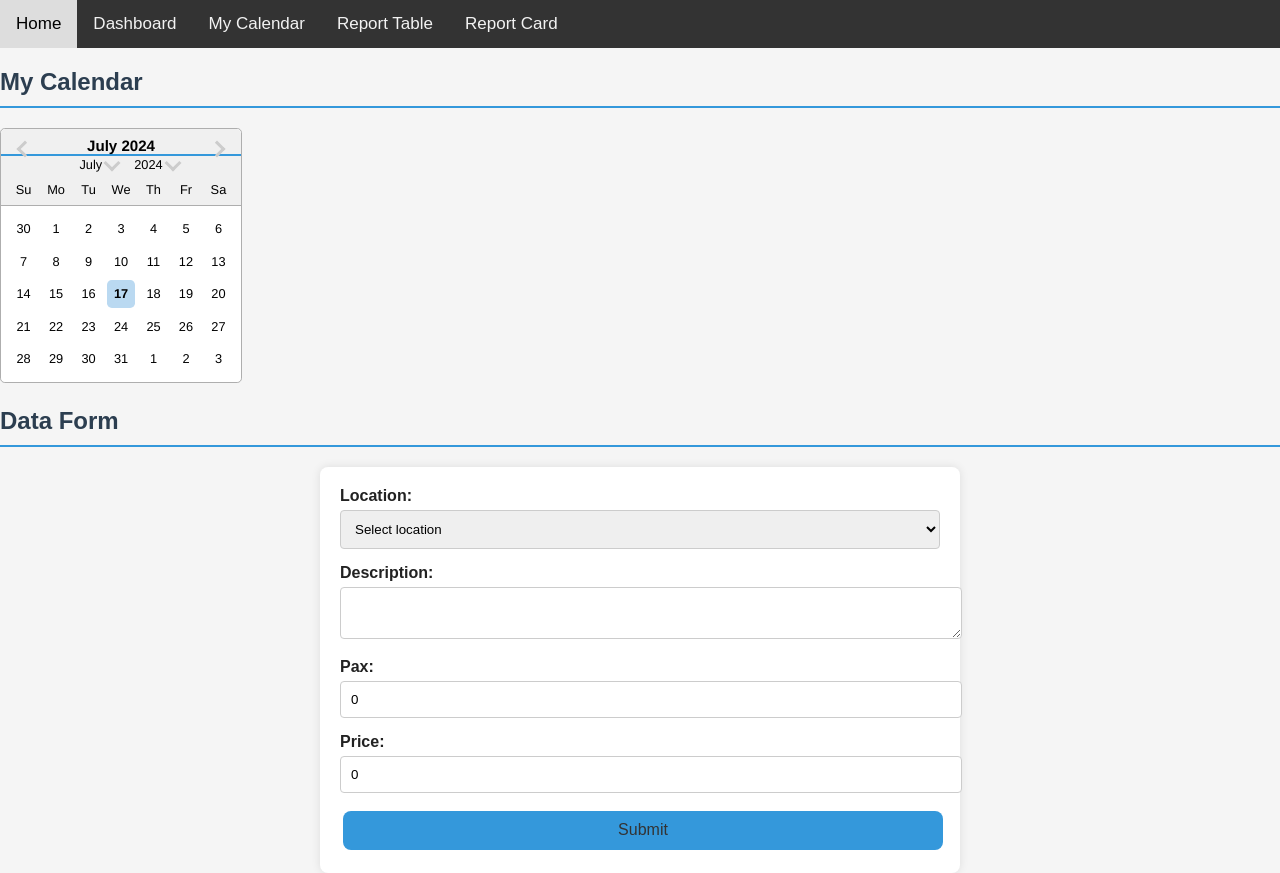
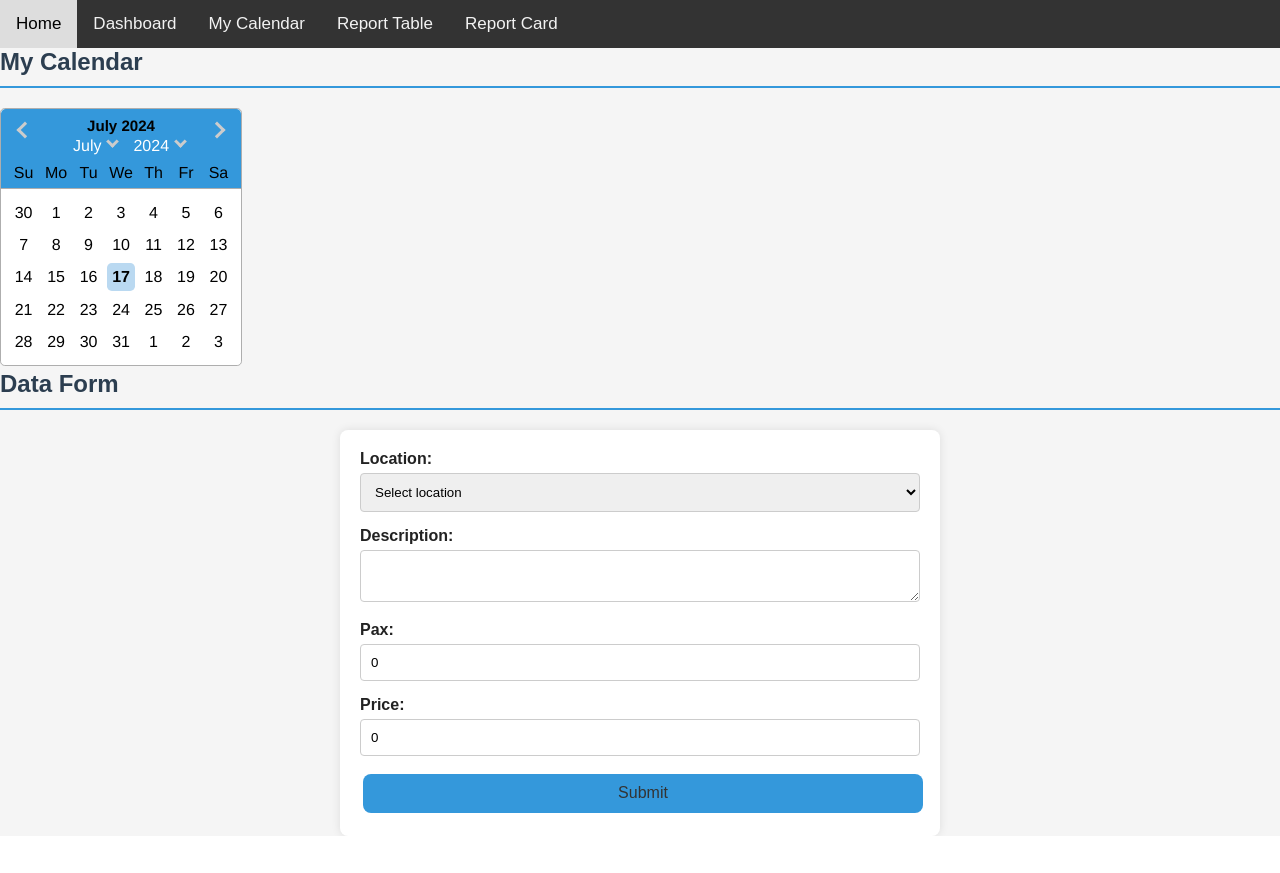
Before and after one commit to Allynesta/myplanner, a React (Vite) app: page /PlannerPage in a window 1280 px wide. After the commit the page ends 836 px from the top, so only its background shows below. Built offline with nearby package versions, Linux system fonts and the light colour scheme.

Commit message:
"Updated CSS files: added global styles, refactored button and form element styles, and made changes to dashboard and report table layouts."

```diff
--- a/src/App.css
+++ b/src/App.css
@@ -1,3 +1,8 @@
+* {
+  box-sizing: border-box;
+  margin: auto;
+}
+
 body {
   font-family: Arial, sans-serif;
   margin: 0;
@@ -7,7 +12,7 @@ body {
 }
 
 .container {
-  max-width: 1200px;
+  max-width: 100%;
   margin: 0 auto;
   padding: 20px;
 }
@@ -19,17 +24,7 @@ h2 {
   margin-bottom: 20px;
 }
 
-button {
-  border-radius: 8px;
-  border: 1px solid transparent;
-  padding: 0.6em 1.2em;
-  font-size: 1em;
-  font-weight: 500;
-  font-family: inherit;
-  background-color: var(--button-bg-color);
-  cursor: pointer;
-  transition: border-color 0.25s;
-}
+
 
 @media (max-width: 768px) {
   .container {
--- a/src/index.css
+++ b/src/index.css
@@ -39,6 +39,18 @@ h1 {
   line-height: 1.1;
 }
 
+select,
+textarea,
+input[type="number"] {
+  width: 100%;
+  padding: 10px;
+  border-radius: 4px;
+  border: 1px solid var(--form-border-color);
+  margin-bottom: 15px;
+}
+
+
+
 button {
   border-radius: 8px;
   border: 1px solid transparent;
@@ -46,7 +58,7 @@ button {
   font-size: 1em;
   font-weight: 500;
   font-family: inherit;
-  background-color: #1a1a1a;
+  background-color: var(--button-bg-color);
   cursor: pointer;
   transition: border-color 0.25s;
 }
@@ -56,17 +68,6 @@ button:hover {
 button:focus,
 button:focus-visible {
   outline: 4px auto -webkit-focus-ring-color;
-}
-
-
-select,
-textarea,
-input[type="number"] {
-  width: 100%;
-  padding: 10px;
-  border-radius: 4px;
-  border: 1px solid var(--form-border-color);
-  margin-bottom: 15px;
 }
 
 @media (prefers-color-scheme: light) {
--- a/src/pages/Home.tsx
+++ b/src/pages/Home.tsx
@@ -3,7 +3,7 @@ const Home = () => {
 		<div>
 			<div className="grid h-screen place-content-center bg-white px-4">
 				<h1 className="uppercase tracking-widest text-gray-500">
-					404 | Not Found
+					404 | My Planner
 				</h1>
 			</div>
 		</div>
--- a/src/styles/dashboard.css
+++ b/src/styles/dashboard.css
@@ -1,6 +1,6 @@
 /* --- calendar width --- */
 .react-calendar {
-    width: auto;
+    width: 100%;
     max-width: 100%;
 }
 
@@ -26,6 +26,17 @@
   color: #fff;
   font-weight: bold;
   padding: 10px;
+  }
+
+  .react-calendar__month-view__weekdays > div {
+    width: 30px;
+    height: 30px;
+    display: flex;
+    justify-content: center;
+    align-items: center;
+    border-radius: 50%;
+    background-color: #000;
+    color: #fff;
   }
 
   /* ~~~ button styles ~~~ */
@@ -62,8 +73,11 @@
 
 
 
+
+
+
 .indicator {
-    background-color: #fff;
+    background-color: #22a822;
     padding: 4px;
     border-radius: 10px;
     box-shadow: 0 0 10px rgba(0, 0, 0, 0.2);
@@ -84,3 +98,8 @@
     font-weight: bold;
     margin-right: 10px;
   }
+
+
+  .ReactModal__Content.ReactModal__Content--after-open {
+    HEIGHT: 60VH;
+}
--- a/src/styles/dataform.css
+++ b/src/styles/dataform.css
@@ -13,15 +13,7 @@ form {
     font-weight: bold;
   }
 
-  select,
-  textarea,
-  input[type="number"] {
-    width: 100%;
-    padding: 10px;
-    border-radius: 4px;
-    border: 1px solid var(--form-border-color);
-    margin-bottom: 15px;
-  }
+
 
   button.btn-submit {
     border-radius: 8px;
@@ -51,3 +43,38 @@ form {
     font-size: 0.875rem;
     margin-top: 0.25rem;
   }
+
+
+
+
+
+
+
+  .react-datepicker-wrapper,
+.react-datepicker__input-container input {
+  font-size: 16px;
+  padding: 10px;
+  border-radius: 4px;
+  border: 1px solid var(--form-border-color);
+}
+
+.react-datepicker {
+  font-size: 16px;
+}
+
+.react-datepicker__header {
+  background-color: var(--button-bg-color);
+  color: white;
+}
+
+.react-datepicker__day--selected {
+  background-color: var(--button-bg-color);
+  color: white;
+}
+
+@media (max-width: 768px) {
+  .react-datepicker__input-container input {
+    font-size: 14px;
+    padding: 8px;
+  }
+}
--- a/src/styles/reporttable.css
+++ b/src/styles/reporttable.css
@@ -27,13 +27,7 @@
     background-color: var(--table-hover-bg-color);
   }
 
-  input[type="text"], select {
-    width: 100%;
-    padding: 10px;
-    border-radius: 4px;
-    border: 1px solid var(--form-border-color);
-    margin-bottom: 20px;
-  }
+
 
   @media (max-width: 768px) {
     table {
```
